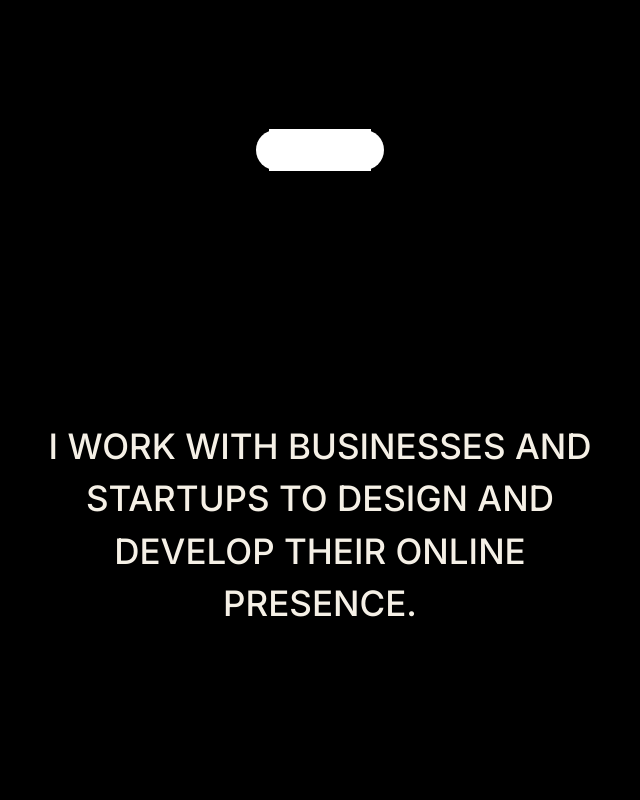
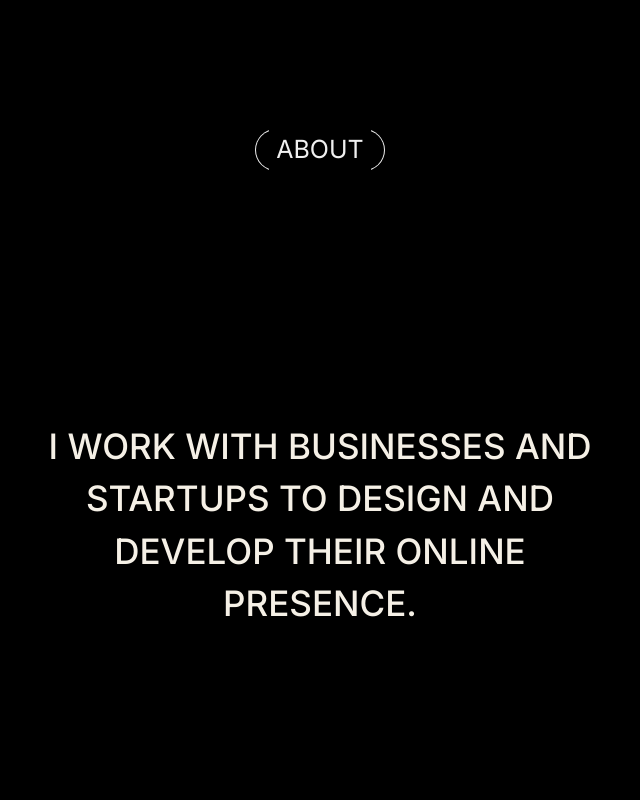
Before and after one commit to ykapf/Portfolio-Website, a Next.js app: page / in a window 1280 px wide. Shown: the part 820-1620 px from the top of the page, without its empty margins (320-960 px from the left). Built offline with nearby package versions, Linux system fonts and the light colour scheme.

Commit message:
adjusted colours

```diff
--- a/src/app/components/Button.tsx
+++ b/src/app/components/Button.tsx
@@ -34,7 +34,7 @@ const Button: React.FC<ButtonProps> = ({ href, buttonText }) => {
       >
         {/* The Button */}
         <motion.button
-          className="z-20 custom-cursor-clickable cursor-none relative flex items-center justify-center rounded-3xl      border-black dark:border-white bg-white dark:bg-black  p-[0px] px-[20px] text-[25px]  w-[calc(100%)] h-[calc(100%)]"
+          className="z-20 custom-cursor-clickable cursor-none relative flex items-center justify-center rounded-3xl      border-[#f5f0e6] bg-black text-[#f5f0e6] p-[0px] px-[20px] text-[25px]  w-[calc(100%)] h-[calc(100%)]"
           style={{
             borderTop: "1px solid transparent",
             borderBottom: "1px solid transparent",
@@ -44,12 +44,12 @@ const Button: React.FC<ButtonProps> = ({ href, buttonText }) => {
         </motion.button>
         {/*  Border */}
         <div className="-z-10 flex flex-grow justify-center items-center ">
-          <div className="-z-10 flex items-center justify-center rounded-3xl    py-[5px] px-[25px] text-[25px]         absolute top-[-1px] left-[-1px] w-[100%] h-[calc(100%+2px)] bg-black dark:bg-white origin-left"></div>
+          <div className="-z-10 flex items-center justify-center rounded-3xl    py-[5px] px-[25px] text-[25px]         absolute top-[-1px] left-[-1px] w-[100%] h-[calc(100%+2px)] bg-[#f5f0e6] origin-left"></div>
           <motion.div
-            className="z-10 flex items-center justify-center                    py-[5px] text-[25px]                   absolute top-[-1px] w-[0px] h-[calc(100%+2px)] bg-white dark:bg-black origin-center"
+            className="z-10 flex items-center justify-center                    py-[5px] text-[25px]                   absolute top-[-1px] w-[0px] h-[calc(100%+2px)] bg-black origin-center"
             variants={borderVariants}
           ></motion.div>
-          <div className="-z-10 flex items-center justify-center rounded-3xl    py-[5px]  px-[25px] text-[25px]        absolute top-[-1px] right-[-1px] w-[100%] h-[calc(100%+2px)] bg-black dark:bg-white origin-right"></div>
+          <div className="-z-10 flex items-center justify-center rounded-3xl    py-[5px]  px-[25px] text-[25px]        absolute top-[-1px] right-[-1px] w-[100%] h-[calc(100%+2px)] bg-[#f5f0e6] origin-right"></div>
         </div>
       </motion.div>
     </Link>
--- a/src/app/components/Footer.tsx
+++ b/src/app/components/Footer.tsx
@@ -38,15 +38,15 @@ export default function Footer() {
   return (
     <>
       <nav
-        className={` w-full flex flex-row justify-between items-center py-[28px] font-light text-3xl  cursor-none    bg-white dark:bg-black h-[300px] px-[25px] md:px-[75px]
+        className={` w-full flex flex-row justify-between items-center py-[28px] font-light text-3xl  cursor-none    bg-black h-[300px] px-[25px] md:px-[75px]
         `}
       >
         {/* Footer content */}
-        <div id="gmtTime" className=" text-black dark:text-white uppercase">
+        <div id="gmtTime" className=" text-[#f5f0e6] uppercase">
           Loading time...
         </div>
         {/* Middle */}
-        <Link className="custom-cursor-clickable    text-black dark:text-white cursor-none hover:underline " href="/">
+        <Link className="custom-cursor-clickable    text-[#f5f0e6] cursor-none hover:underline " href="/">
           @ykapf.
         </Link>
       </nav>
--- a/src/app/page.tsx
+++ b/src/app/page.tsx
@@ -61,7 +61,7 @@ export default function Home() {
   const word = "EXPERIENCE.".split("");
 
   return (
-    <div className="flex min-h-screen  flex-col         -z-50     overflow-y-auto   ">
+    <div className="flex  flex-col         -z-50     overflow-y-auto   ">
       <div className="absolute inset-0 -z-10 min-h-[100vh] min-w-[100vw] h-full w-full bg-[#f5f0e6]  bg-[radial-gradient(#d3cec5_1px,transparent_1px)] [background-size:32px_32px]" />
       {/* <div className="">
         <DragonFly />
```
